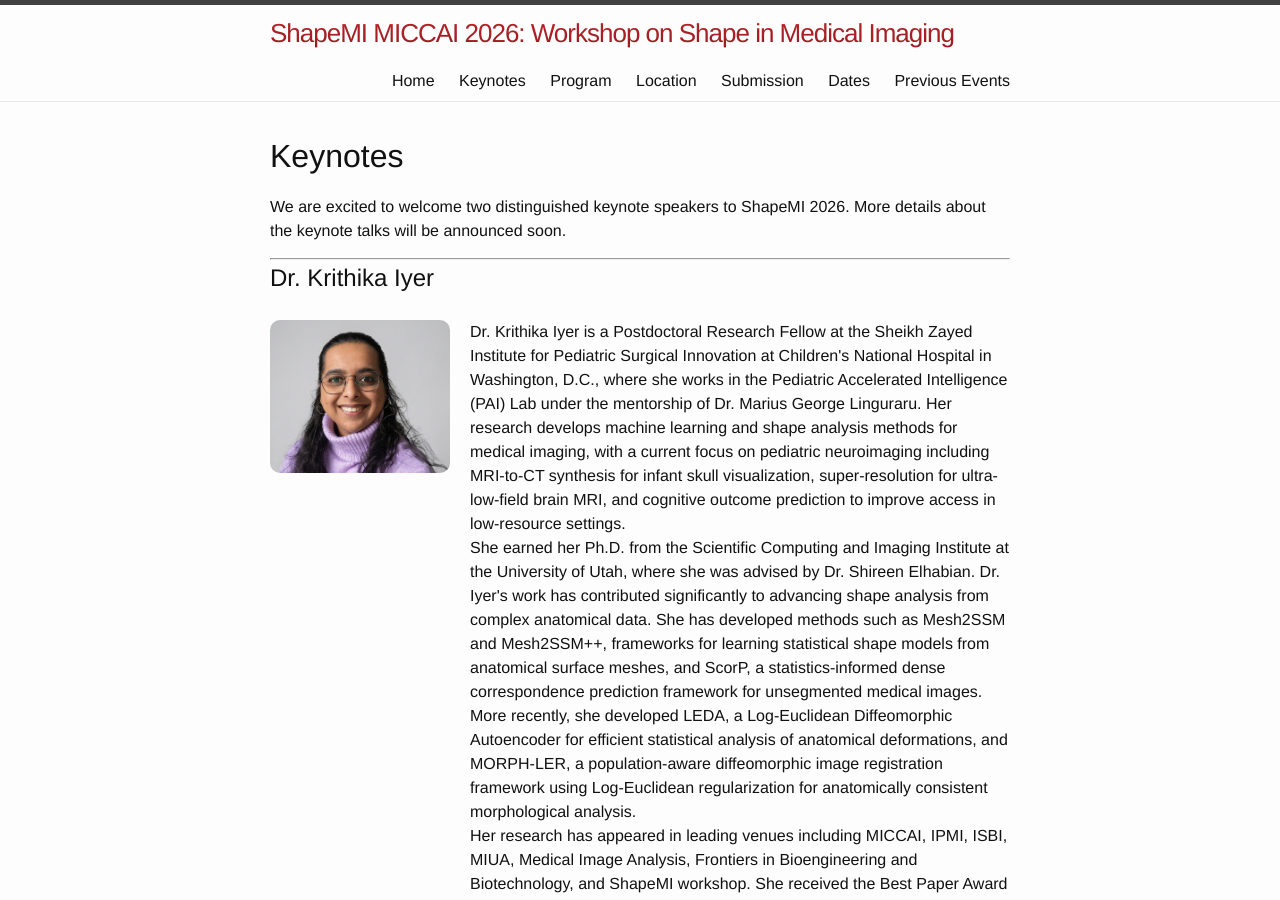
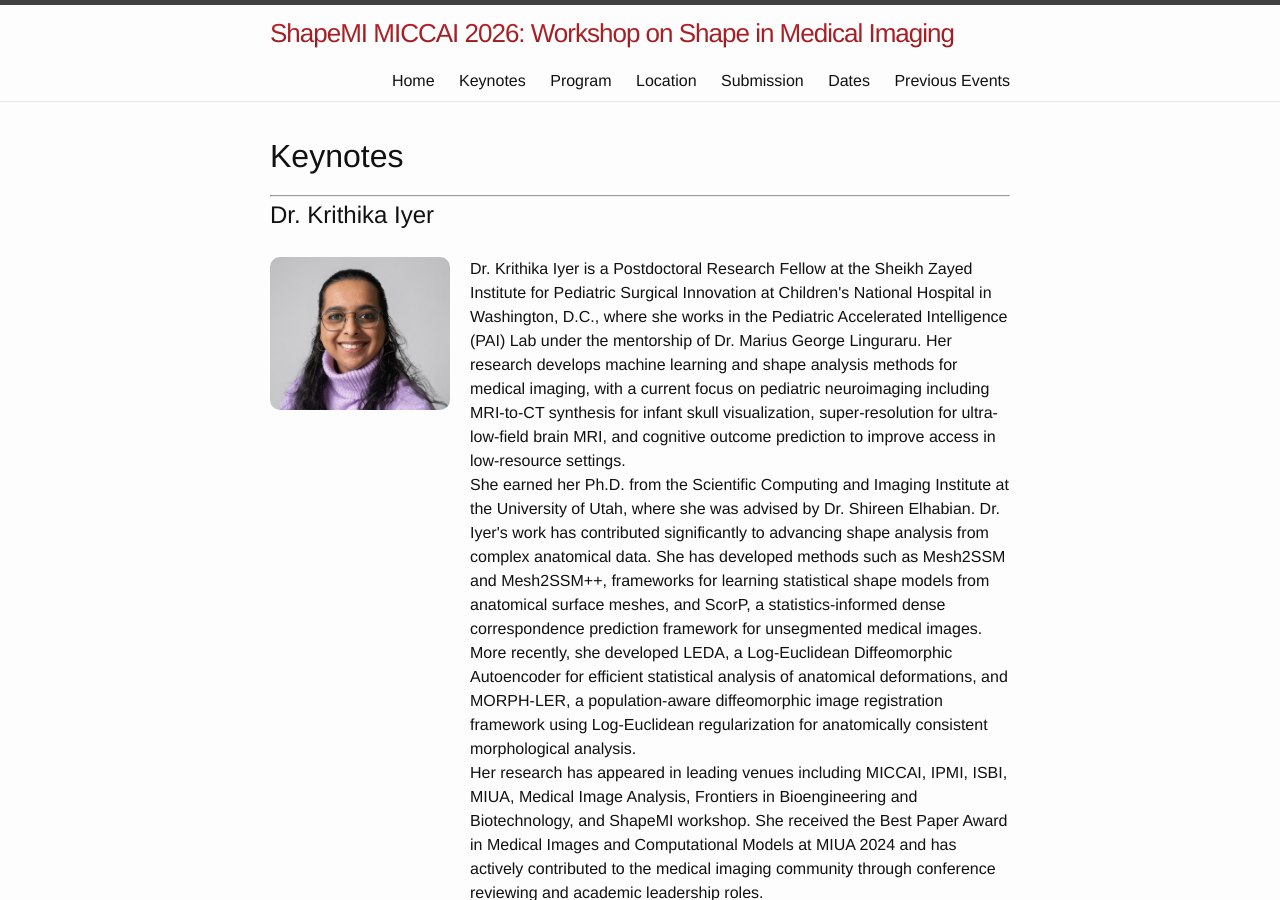
Before and after one commit to shapemi/shapemi.github.io, a Jekyll site: the page built from keynotes/index.md, in a window 1280 px wide and 900 px high. Built offline with Jekyll 4.4.1, drawn with Linux system fonts in a browser that asks for light colours.

Commit message:
ENH: Remove the TBD message

```diff
--- a/keynotes/index.md
+++ b/keynotes/index.md
@@ -6,8 +6,6 @@ order: 1
 ---
 
 # Keynotes
-
-We are excited to welcome two distinguished keynote speakers to ShapeMI 2026. More details about the keynote talks will be announced soon.
 
 ---
 
```
